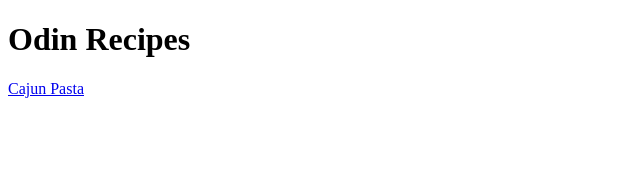
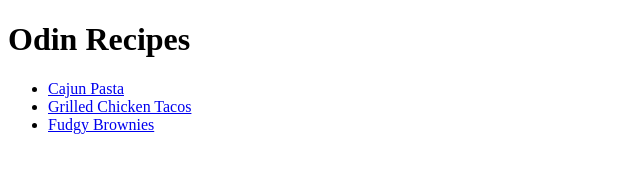
Before and after one commit to cjlayne/odin-recipes, a plain HTML site: page index.html in a window 1280 px wide. Shown: the whole page, without its empty margins (0-640 px from the left). Drawn offline with Linux system fonts and the light colour scheme.

Commit message:
Added links to fudgy brownies and chicken taco recipes, and converted to ul

```diff
--- a/index.html
+++ b/index.html
@@ -6,6 +6,10 @@
 </head>
 <body>
     <h1>Odin Recipes</h1>
-    <a href="recipes/cajun-pasta.html"> Cajun Pasta</a>
+    <ul>
+        <li><a href="recipes/cajun-pasta.html"> Cajun Pasta</a></li>
+        <li><a href="recipes/chicken-tacos.html"> Grilled Chicken Tacos</a></li>
+        <li><a href="recipes/fudgy-brownies.html"> Fudgy Brownies</a></li>
+    </ul>
 </body>
 </html>
```
Also changed, not shown: recipes/chicken-tacos.html (added), recipes/fudgy-brownies.html (added).
